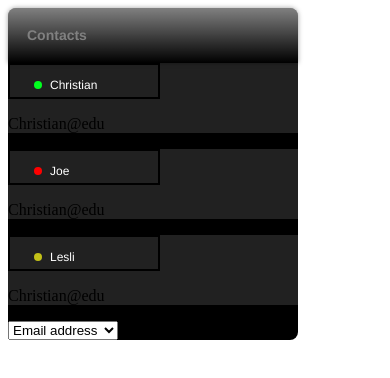
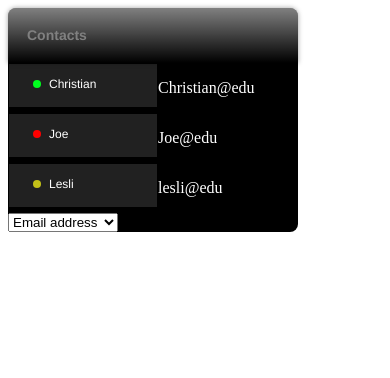
Before and after one commit to CountryNerd/skills-assessment, a plain HTML site: page index.html in a window 390 px wide. Drawn offline with nearby package versions, Linux system fonts and the light colour scheme.

Commit message:
fixing phone

```diff
--- a/index.html
+++ b/index.html
@@ -16,11 +16,10 @@
                 <div class="contact-name">{{ person.name }}</div>
             </div>
             <div class="contact-right">
-                <div clas="contact-info">
-                    <p v-show=" contactTypeSelected == 'email'">{{ person.email }}</p>
-                    <p v-show=" contactTypeSelected == 'phone'">{{ person.phone }}</p>
+                <div class="contact-info">
+                    <p> <span v-if=" contactTypeSelected == 'phone'">{{ person.phoneNumber }}</span></p>
+                    <p> <span v-if=" contactTypeSelected == 'email'">{{ person.emailAddress }}</span></p>
                 </div>
-                <div></div>
             </div>
         </div>
 
--- a/main.js
+++ b/main.js
@@ -4,32 +4,33 @@ var app = new Vue ({
         title: "Contacts",
         contactMode: [
             {
+                modeKey: "phone",
+                text: "Phone number"
+            },
+            {
                 modeKey: "email",
                 text: "Email address"
             },
-            {
-                modeKey: "phone",
-                text: "Phone number"
-            }],
+        ],
         contactTypeSelected: "email",
         people: [
             {
             status: "available",
             name: "Christian",
-            email: "Christian@edu",
-            phone: "509"
+            emailAddress: "Christian@edu",
+            phoneNumber: "509..."
             },
             {
             status: "away",
             name: "Joe",
-            email: "Christian@edu",
-            phone: "509"
+            emailAddress: "Joe@edu",
+            phoneNumber: "509"
           },
           {
             status: "standby",
             name: "Lesli",
-            email: "Christian@edu",
-            phone: "509"
+            emailAddress: "lesli@edu",
+            phoneNumber: "509"
           },
         ]
     }
--- a/style.scss
+++ b/style.scss
@@ -26,13 +26,13 @@
     }
   }
   .contact {
-    background-color: rgb(33, 33, 33);
 
     .contact-left {
-        border: #000 2px solid;
+        border: #000 1px solid;
         width: 40%;
         padding: 1em;
-
+        float: left;
+        background-color: rgb(33, 33, 33);
     }
 
     .status-circle {
@@ -65,6 +65,15 @@
       border-right-width: 2px;
 
     }
+    .contact-right{
+        float: left;
+    }
+    .contact-info{
+        p {
+            color: #fff;
+            display: block;
+        }
+    }
 
   }
 }
```
Also changed, not shown: style.css, 1 other file.
